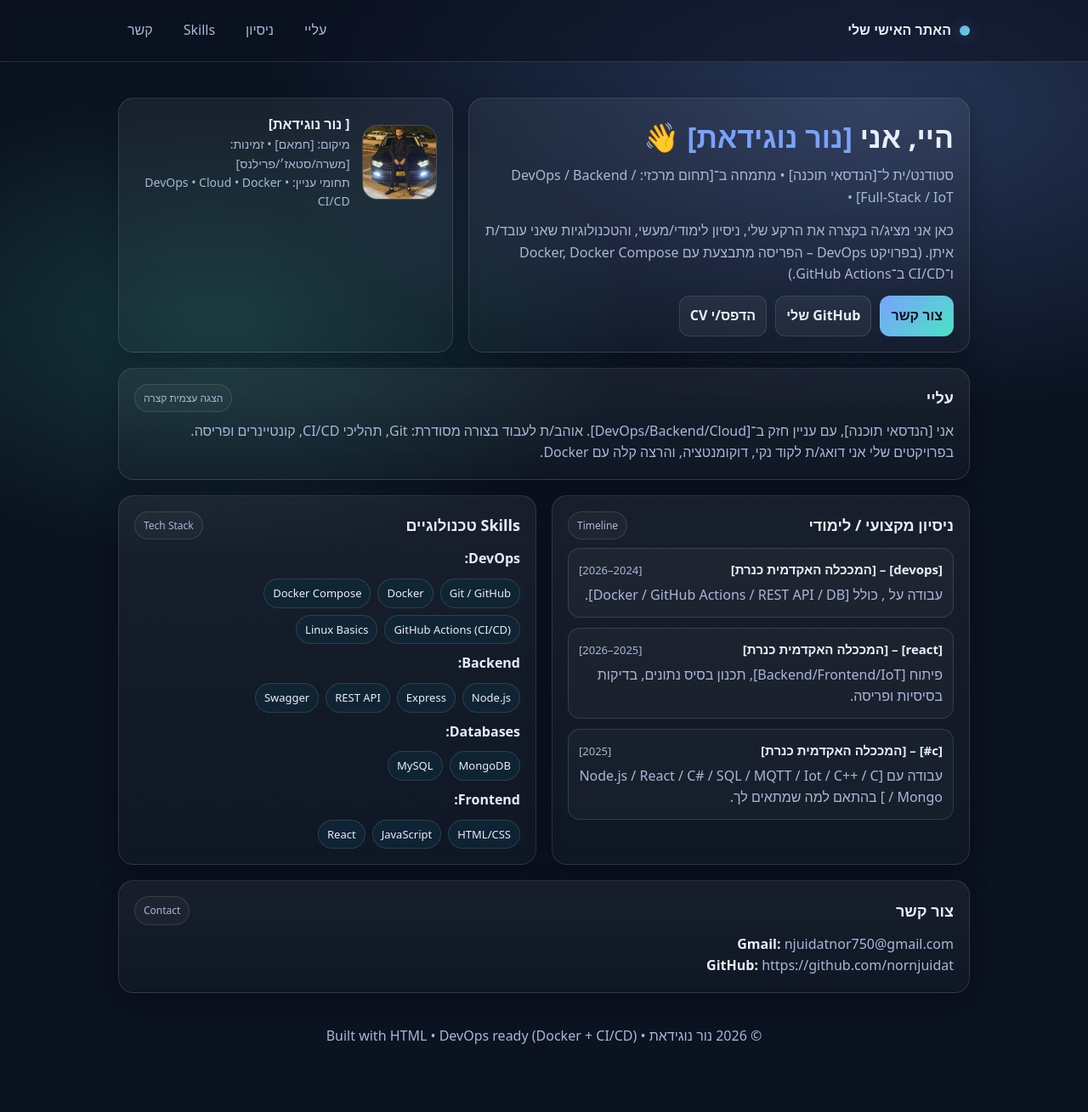
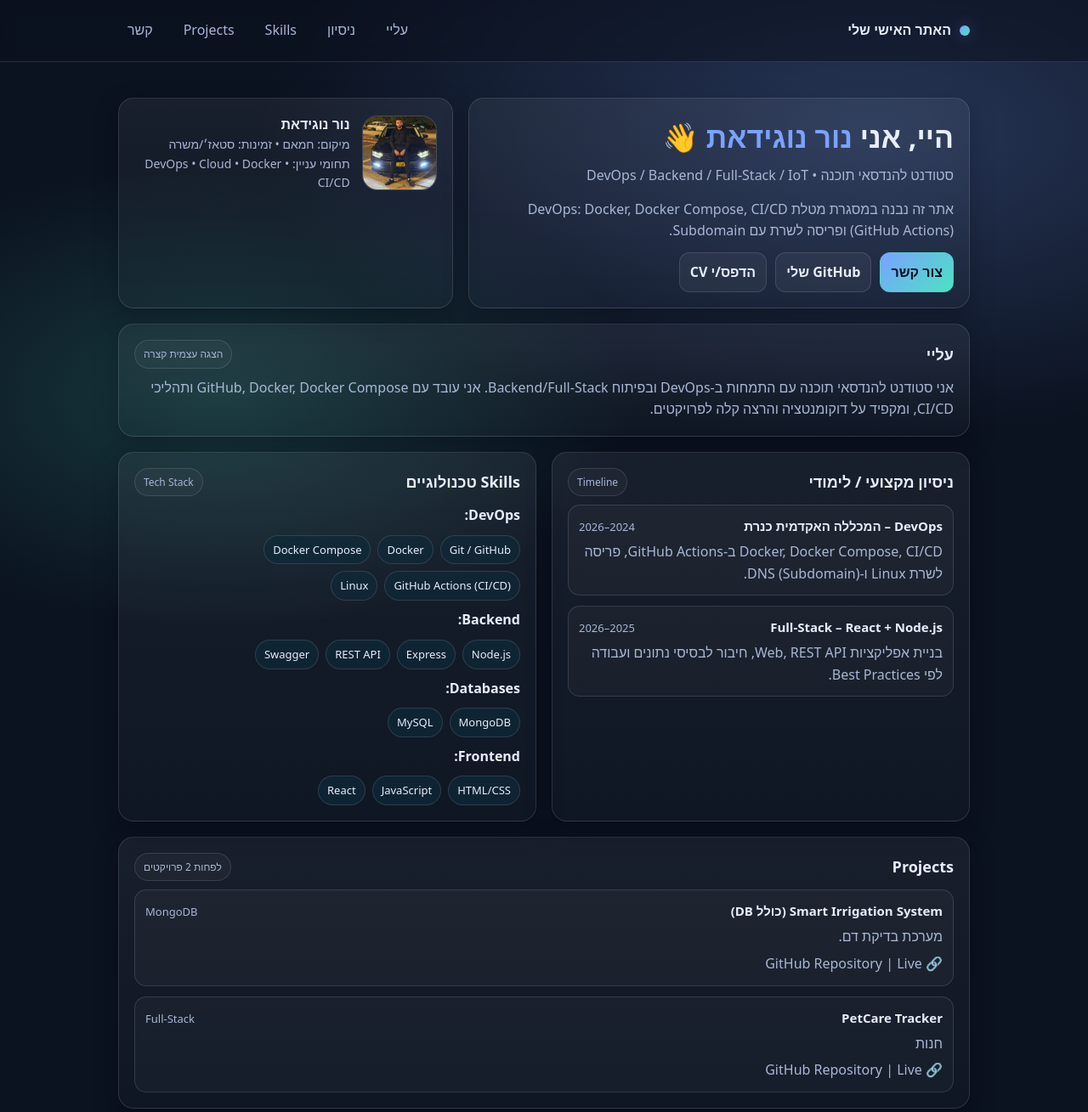
Before and after one commit to nornjuidat/devops-final, a website: page first.html in a window 1280 px wide. Shown: the top 1309 px of the page at 85% size. Before the commit the page ends 1262 px from the top, so only its background shows below. Drawn offline with Linux system fonts and the light colour scheme.

Commit message:
Portfolio and 2 project

```diff
--- a/first.html
+++ b/first.html
@@ -3,7 +3,8 @@
 <head>
   <meta charset="utf-8" />
   <meta name="viewport" content="width=device-width, initial-scale=1" />
-  <title>Portfolio - קורות חיים</title>
+  <title>Portfolio - Nor Njuidat</title>
+
   <style>
     :root{
       --bg:#0b1220;
@@ -79,15 +80,12 @@
       color:#08101f;
     }
     .btn:hover{transform: translateY(-1px)}
-    .profile{
-      display:flex; gap:14px; align-items:center;
-    }
+    .profile{display:flex; gap:14px; align-items:center;}
     .avatar{
       width:88px; height:88px; border-radius:18px;
       border:1px solid var(--line);
       background: rgba(255,255,255,.06);
-      overflow:hidden;
-      flex:0 0 auto;
+      overflow:hidden; flex:0 0 auto;
     }
     .avatar img{width:100%; height:100%; object-fit:cover}
     .meta{color:var(--muted); font-size:14px}
@@ -136,48 +134,12 @@
       text-align:center;
       padding:16px 0 6px;
     }
-    .contact-list{
-      display:grid;
-      grid-template-columns: 1fr 1fr;
-      gap:10px;
-      margin-top:10px;
-    }
-    .contact{
-      border:1px solid var(--line);
-      background: rgba(255,255,255,.03);
-      padding:10px 12px;
-      border-radius:14px;
-      color:var(--muted);
-    }
-    .contact strong{color:var(--text)}
     @media (max-width: 820px){
       .hero{grid-template-columns:1fr}
       .grid{grid-template-columns:1fr}
-      .contact-list{grid-template-columns:1fr}
     }
   </style>
 </head>
-<script>
-  // גלילה חלקה לכל הקישורים הפנימיים
-  document.querySelectorAll('a[href^="#"]').forEach(link => {
-    link.addEventListener('click', function (e) {
-      const targetId = this.getAttribute('href');
-      if (targetId.length > 1) {
-        const target = document.querySelector(targetId);
-        if (target) {
-          e.preventDefault();
-          target.scrollIntoView({
-            behavior: 'smooth',
-            block: 'start'
-          });
-        }
-      }
-    });
-  });
-
-  // שנה אוטומטית בפוטר
-  document.getElementById("y").textContent = new Date().getFullYear();
-</script>
 
 <body>
   <div class="topbar">
@@ -190,6 +152,7 @@
         <a href="#about">עליי</a>
         <a href="#experience">ניסיון</a>
         <a href="#skills">Skills</a>
+        <a href="#projects">Projects</a>
         <a href="#contact">קשר</a>
       </nav>
     </div>
@@ -199,14 +162,12 @@
     <!-- HERO -->
     <section class="hero">
       <div class="card">
-        <h1>היי, אני <span style="color:var(--accent)">[נור נוגידאת]</span> 👋</h1>
+        <h1>היי, אני <span style="color:var(--accent)">נור נוגידאת</span> 👋</h1>
         <p class="subtitle">
-          סטודנט/ית ל־[הנדסאי תוכנה] • מתמחה ב־[תחום מרכזי: DevOps / Backend / Full-Stack / IoT] •
+          סטודנט להנדסאי תוכנה • DevOps / Backend / Full-Stack / IoT
         </p>
-
         <p style="margin:0; color:var(--muted)">
-          כאן אני מציג/ה בקצרה את הרקע שלי, ניסיון לימודי/מעשי, והטכנולוגיות שאני עובד/ת איתן.
-          (בפרויקט DevOps – הפריסה מתבצעת עם Docker, Docker Compose ו־CI/CD ב־GitHub Actions.)
+          אתר זה נבנה במסגרת מטלת DevOps: Docker, Docker Compose, CI/CD (GitHub Actions) ופריסה לשרת עם Subdomain.
         </p>
 
         <div class="btns">
@@ -219,17 +180,15 @@
       <div class="card">
         <div class="profile">
           <div class="avatar">
-            <!-- שים/י קובץ תמונה בשם profile.jpg בתיקייה -->
-            <img src="img.jpg" alt="תמונת פרופיל" onerror="this.style.display='none'; this.parentElement.innerHTML='<div style=&quot;display:flex;align-items:center;justify-content:center;height:100%;color:var(--muted);font-size:12px;padding:10px;text-align:center&quot;>שים/י תמונה בשם<br>profile.jpg</div>';">
+            <!-- שים תמונה בשם img.jpg ליד index.html -->
+            <img src="img.jpg" alt="תמונת פרופיל"
+              onerror="this.style.display='none'; this.parentElement.innerHTML='<div style=&quot;display:flex;align-items:center;justify-content:center;height:100%;color:var(--muted);font-size:12px;padding:10px;text-align:center&quot;>שים/י תמונה בשם<br>img.jpg</div>';">
           </div>
           <div>
-            <div style="font-weight:800; font-size:16px">[ נור נוגידאת]</div>
-            <div class="meta">מיקום: [חמאם] • זמינות: [משרה/סטאז׳/פרילנס]</div>
+            <div style="font-weight:800; font-size:16px">נור נוגידאת</div>
+            <div class="meta">מיקום: חמאם • זמינות: סטאז׳/משרה</div>
             <div class="meta">תחומי עניין: DevOps • Cloud • Docker • CI/CD</div>
           </div>
-        </div>
-
-        <div class="contact-list" style="margin-top:14px">
         </div>
       </div>
     </section>
@@ -241,9 +200,8 @@
         <span class="pill">הצגה עצמית קצרה</span>
       </div>
       <p style="margin:0; color:var(--muted)">
-        אני [הנדסאי תוכנה], עם עניין חזק ב־[DevOps/Backend/Cloud].
-        אוהב/ת לעבוד בצורה מסודרת: Git, תהליכי CI/CD, קונטיינרים ופריסה.
-        בפרויקטים שלי אני דואג/ת לקוד נקי, דוקומנטציה, והרצה קלה עם Docker.
+        אני סטודנט להנדסאי תוכנה עם התמחות ב-DevOps ובפיתוח Backend/Full-Stack.
+        אני עובד עם GitHub, Docker, Docker Compose ותהליכי CI/CD, ומקפיד על דוקומנטציה והרצה קלה לפרויקטים.
       </p>
     </section>
 
@@ -258,26 +216,18 @@
         <div class="timeline">
           <div class="item">
             <div class="row">
-              <h3>[devops] – [המככלה האקדמית כנרת]</h3>
-              <span class="when">[2024–2026]</span>
+              <h3>DevOps – המכללה האקדמית כנרת</h3>
+              <span class="when">2024–2026</span>
             </div>
-            <p>עבודה על , כולל [Docker / GitHub Actions / REST API / DB].</p>
+            <p>Docker, Docker Compose, CI/CD ב-GitHub Actions, פריסה לשרת Linux ו-DNS (Subdomain).</p>
           </div>
 
           <div class="item">
             <div class="row">
-              <h3>[react] – [המככלה האקדמית כנרת]</h3>
-              <span class="when">[2025–2026]</span>
+              <h3>Full-Stack – React + Node.js</h3>
+              <span class="when">2025–2026</span>
             </div>
-            <p>פיתוח [Backend/Frontend/IoT], תכנון בסיס נתונים, בדיקות בסיסיות ופריסה.</p>
-          </div>
-
-          <div class="item">
-            <div class="row">
-              <h3>[c#] – [המככלה האקדמית כנרת]</h3>
-              <span class="when">[2025]</span>
-            </div>
-            <p>עבודה עם [Node.js / React / C# / SQL / MQTT / Iot / C++ / C / Mongo ] בהתאם למה שמתאים לך.</p>
+            <p>בניית אפליקציות Web, REST API, חיבור לבסיסי נתונים ועבודה לפי Best Practices.</p>
           </div>
         </div>
       </section>
@@ -296,7 +246,7 @@
             <span class="chip">Docker</span>
             <span class="chip">Docker Compose</span>
             <span class="chip">GitHub Actions (CI/CD)</span>
-            <span class="chip">Linux Basics</span>
+            <span class="chip">Linux</span>
           </div>
 
           <div style="height:10px"></div>
@@ -306,7 +256,7 @@
             <span class="chip">Node.js</span>
             <span class="chip">Express</span>
             <span class="chip">REST API</span>
-            <span class="chip">Swagger </span>
+            <span class="chip">Swagger</span>
           </div>
 
           <div style="height:10px"></div>
@@ -323,11 +273,48 @@
           <div class="chips">
             <span class="chip">HTML/CSS</span>
             <span class="chip">JavaScript</span>
-            <span class="chip">React </span>
+            <span class="chip">React</span>
           </div>
         </div>
       </section>
     </div>
+
+    <!-- PROJECTS -->
+    <section id="projects" class="card" style="margin-top:18px">
+      <div class="section-title">
+        <h2>Projects</h2>
+        <span class="pill">לפחות 2 פרויקטים</span>
+      </div>
+
+      <div class="timeline">
+        <div class="item">
+          <div class="row">
+            <h3>Smart Irrigation System (כולל DB)</h3>
+            <span class="when">MongoDB</span>
+          </div>
+          <p>מערכת בדיקת דם.</p>
+          <p>
+            🔗 <a href="https://github.com/nornjuidat/Blood_monitoring.js" target="_blank">GitHub Repository</a>
+            <!-- אופציונלי: להחליף ללינק אמיתי אם יש -->
+            | <a href="http://PROJECT1_LIVE_URL" target="_blank">Live</a>
+          </p>
+        </div>
+
+        <div class="item">
+          <div class="row">
+            <h3>PetCare Tracker</h3>
+            <span class="when">Full-Stack</span>
+          </div>
+          <p>חנות</p>
+          <p>
+            🔗 <a href="https://github.com/nornjuidat/shop-react" target="_blank">GitHub Repository</a>
+            <!-- אופציונלי: להחליף ללינק אמיתי אם יש -->
+            | <a href="http://PROJECT2_LIVE_URL" target="_blank">Live</a>
+          </p>
+        </div>
+      </div>
+    </section>
+
     <!-- CONTACT -->
     <section id="contact" class="card" style="margin-top:18px">
       <div class="section-title">
@@ -336,15 +323,7 @@
       </div>
       <p style="margin:0; color:var(--muted)">
         <strong style="color:var(--text)">Gmail:</strong>
-<a
-  href="https://mail.google.com/mail/?view=cm&fs=1&to=njuidatnor750@gmail.com"
-  target="_blank"
-  rel="noreferrer"
->
-  njuidatnor750@gmail.com
-</a>
-
-    </a>
+        <a href="mailto:njuidatnor750@gmail.com">njuidatnor750@gmail.com</a>
         <br>
         <strong style="color:var(--text)">GitHub:</strong>
         <a href="https://github.com/nornjuidat" target="_blank" rel="noreferrer">
@@ -356,9 +335,25 @@
     <footer>
       © <span id="y"></span> נור נוגידאת • Built with HTML • DevOps ready (Docker + CI/CD)
     </footer>
+  </main>
 
   <script>
+    // שנה אוטומטית בפוטר
     document.getElementById("y").textContent = new Date().getFullYear();
+
+    // גלילה חלקה לכל הקישורים הפנימיים
+    document.querySelectorAll('a[href^="#"]').forEach(link => {
+      link.addEventListener('click', function (e) {
+        const targetId = this.getAttribute('href');
+        if (targetId.length > 1) {
+          const target = document.querySelector(targetId);
+          if (target) {
+            e.preventDefault();
+            target.scrollIntoView({ behavior: 'smooth', block: 'start' });
+          }
+        }
+      });
+    });
   </script>
 </body>
 </html>
```
Lines whose indentation alone changed are shown as unchanged.
